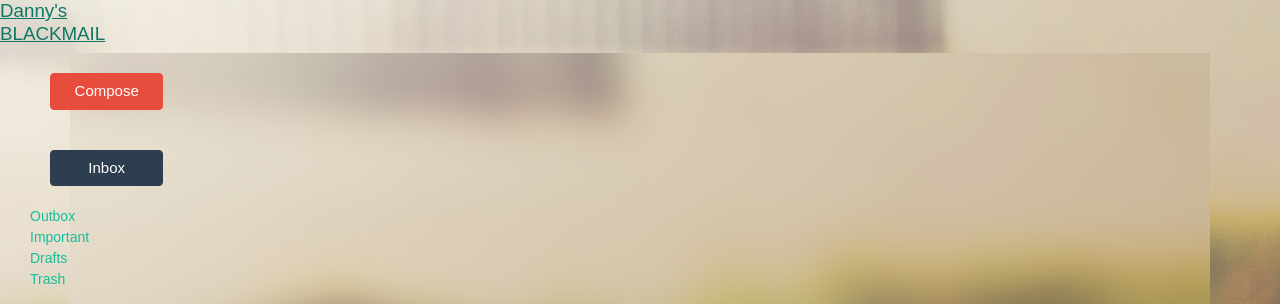
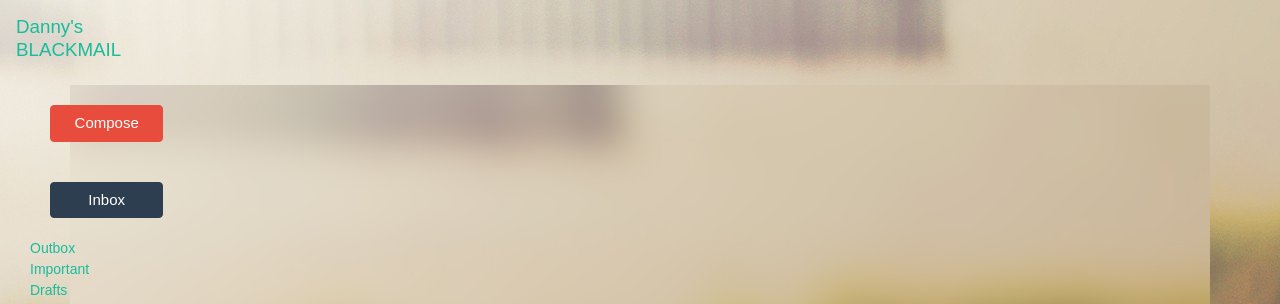
Before and after one commit to aminsol/BlackMailProject, a PHP site: page /message-detail.php?id=1 in a window 1280 px wide. Shown: the top 304 px of the page. Run offline with PHP 8.4, Linux system fonts and the light colour scheme; data that the repository does not hold is empty; some libraries are stand-ins or nearby versions.

Commit message:
New sidebar and top bar

```diff
--- a/message-detail.php
+++ b/message-detail.php
@@ -25,8 +25,8 @@ $query->fetch();
     <title>Message Detail Page</title>
 </head>
 <body>
-<header>
-    <div class="inbox-Logo">
+<header class="navbar navbar-default">
+    <div class="inbox-Logo align-center">
         <h5><a href="#">Danny's <br>BLACKMAIL</a></h5>
     </div>
 </header>
```
